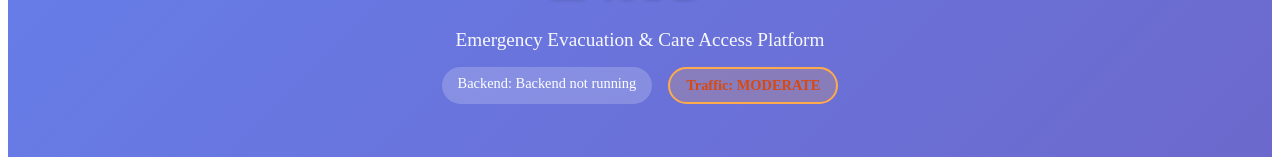
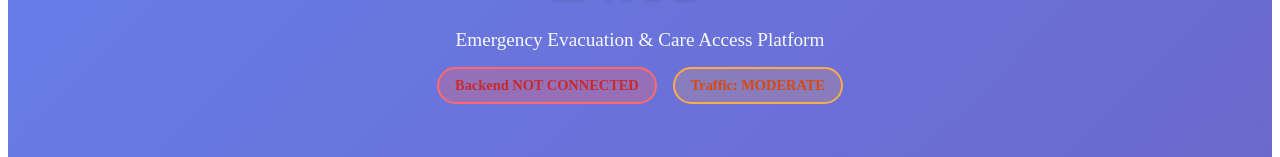
Before and after one commit to NickChang1/VIP-EVAC-Dev, a React (Create React App) app in the folder frontend/: page / in a window 1280 px wide. Shown: the part 132-289 px from the top of the page. Built offline with nearby package versions, Linux system fonts and the light colour scheme; no server answers; the HTML template or start-up script is replaced by a standard one.

Commit message:
Improve backend status indicator with color coding

```diff
--- a/frontend/src/App.css
+++ b/frontend/src/App.css
@@ -33,10 +33,24 @@
 .status-badge {
   display: inline-block;
   padding: 0.5rem 1rem;
-  background: rgba(255, 255, 255, 0.2);
   border-radius: 20px;
   backdrop-filter: blur(10px);
   font-size: 0.9rem;
+  font-weight: 600;
+  border: 2px solid;
+}
+
+.status-badge.status-connected {
+  background: rgba(81, 207, 102, 0.2);
+  border-color: #51cf66;
+  color: #2b8a3e;
+}
+
+.status-badge.status-disconnected {
+  background: rgba(255, 107, 107, 0.3);
+  border-color: #ff6b6b;
+  color: #c92a2a;
+  animation: pulse 2s infinite;
 }
 
 .traffic-badge {
--- a/frontend/src/App.js
+++ b/frontend/src/App.js
@@ -375,8 +375,8 @@ function App() {
         <h1>EVAC+</h1>
         <p className="subtitle">Emergency Evacuation & Care Access Platform</p>
         <div className="header-badges">
-          <div className="status-badge">
-            Backend: {backendStatus}
+          <div className={`status-badge ${backendStatus === 'Connected' ? 'status-connected' : 'status-disconnected'}`}>
+            {backendStatus === 'Connected' ? 'Backend Connected' : 'Backend NOT CONNECTED'}
           </div>
           <div className={`traffic-badge traffic-${trafficLevel}`}>
             Traffic: {trafficLevel.toUpperCase()}
```
